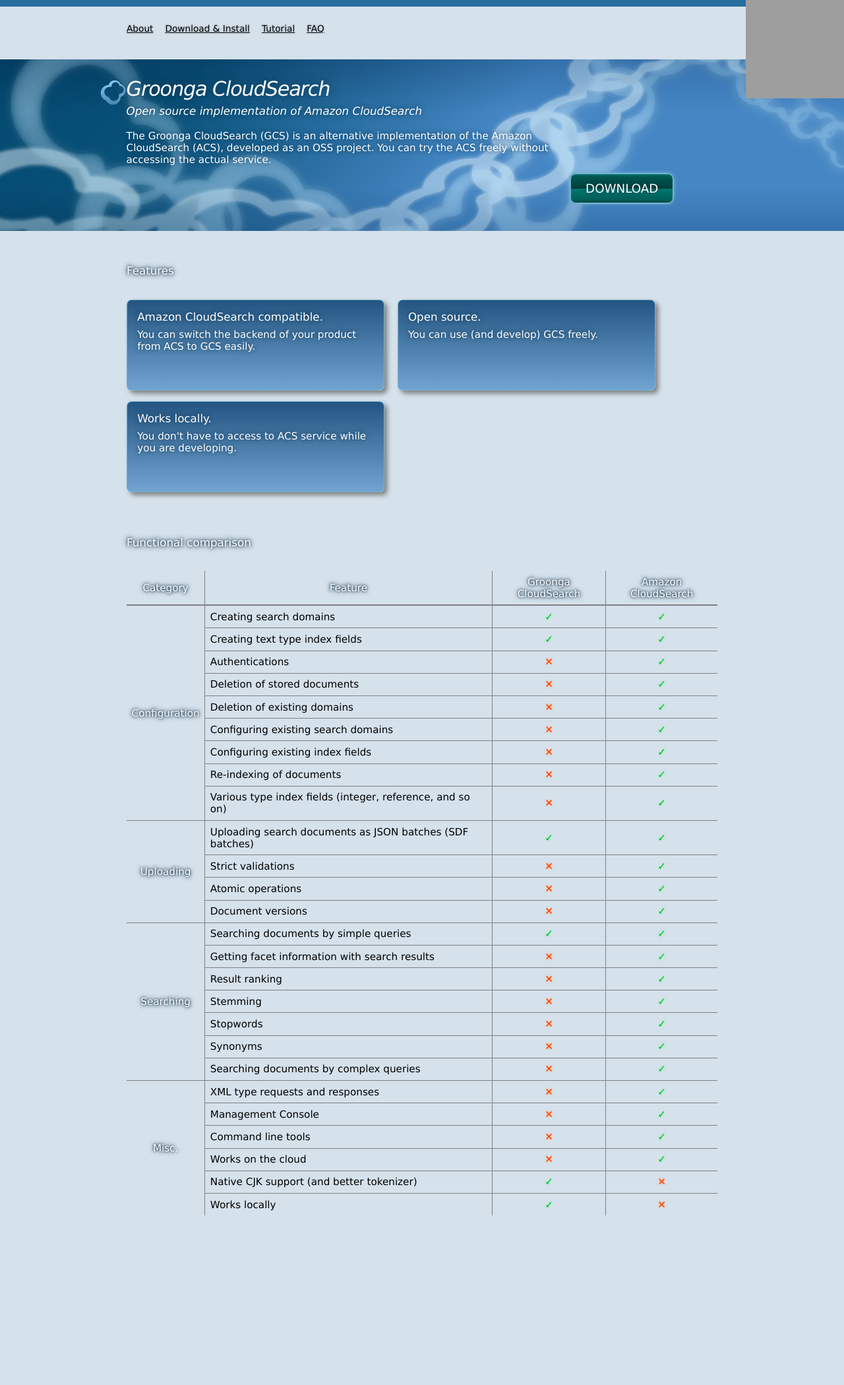
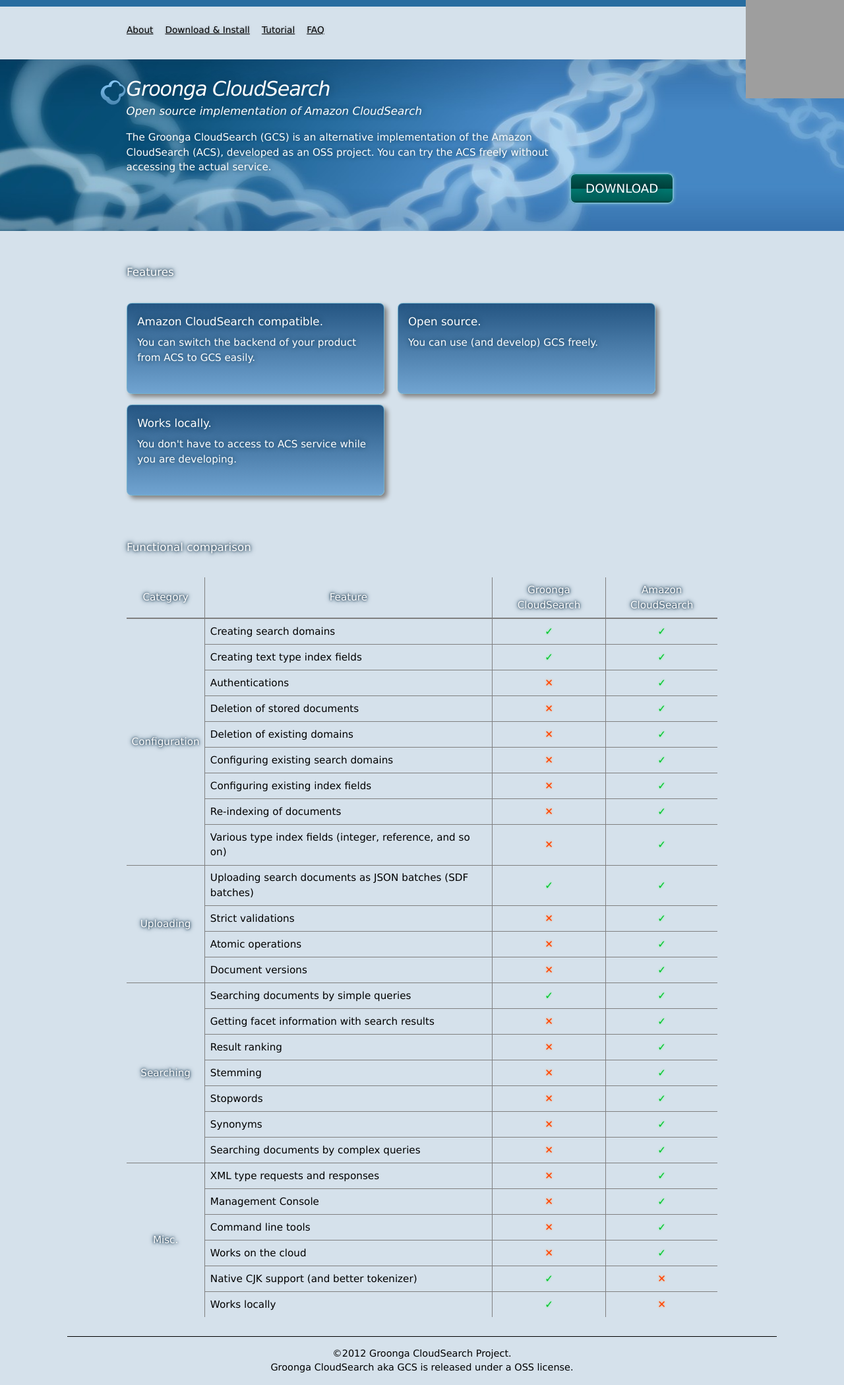
Before and after one commit to groonga/gcs.groonga.org, a Jekyll site: the page built from index.md, in a window 1280 px wide. Shown: the whole page at 66% size. Built offline with Jekyll 4.4.1, drawn with Linux system fonts in a browser that asks for light colours; before the commit the page ends 1857 px from its top, so only the background shows below that; grey boxes are pictures that could not be loaded.

Commit message:
Add footer

```diff
--- a/_layouts/default.html
+++ b/_layouts/default.html
@@ -20,6 +20,8 @@
     </nav>
     <footer>
       <p id="fork-me"><a href="http://github.com/groonga/gcs" title="Fork me on GitHub">Fork me on GitHub</a></p>
+      <p>&copy;2012 Groonga CloudSearch Project.</p>
+      <p>Groonga CloudSearch aka GCS is released under a OSS license.</p>
     </footer>
   </body>
 </html>
--- a/stylesheets/screen/base.css
+++ b/stylesheets/screen/base.css
@@ -8,6 +8,7 @@
                Tahoma,
                sans-serif;
   font-size: 95%;
+  line-height: 1.5;
   margin: 0;
   padding: 80px 15% 1em;
 }
@@ -76,6 +77,19 @@
   text-shadow: #9AA4AC 0 0 0.25em;
 }
 
+footer {
+  border-top: 1px solid;
+  font-size: 95%;
+  margin: 2em -10% 0;
+  padding: 1em 10% 0;
+  text-align: center;
+}
+
+footer p {
+  margin: 0;
+  padding: 0;
+}
+
 table {
   border: none;
   border-collapse: collapse;
```
